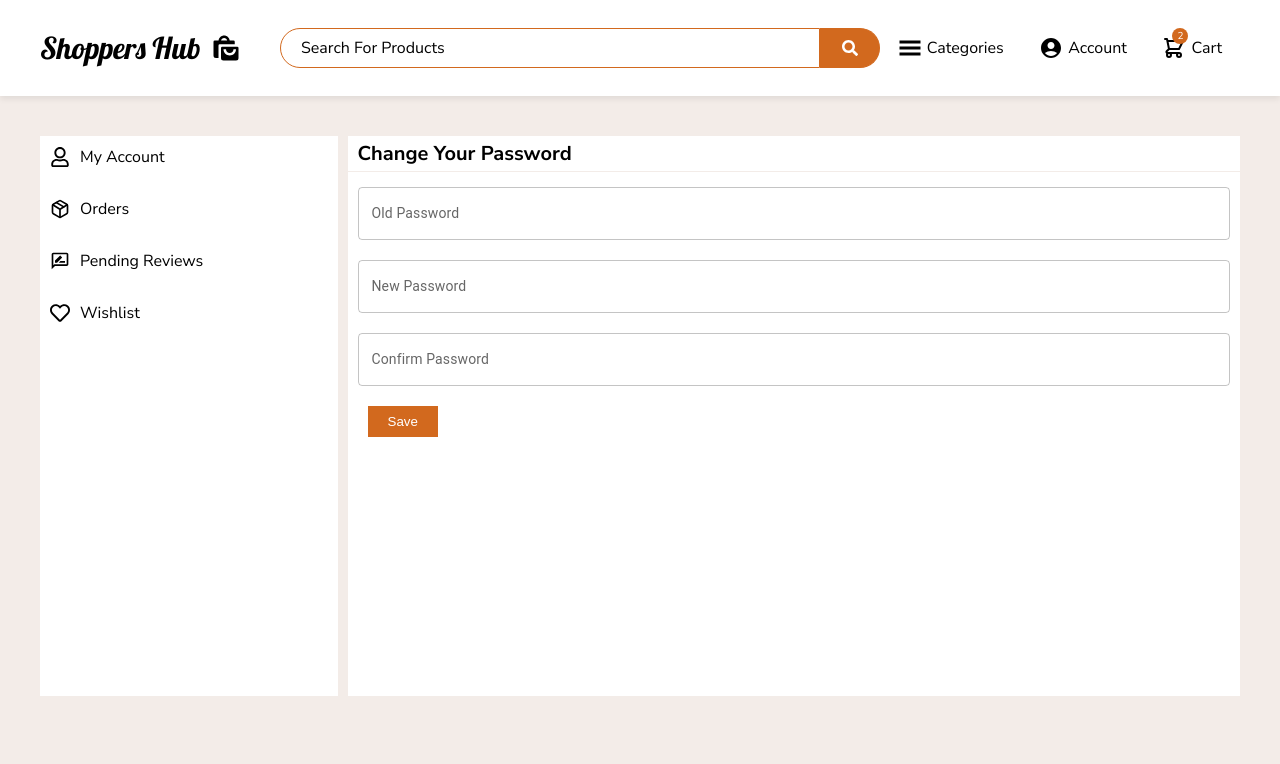
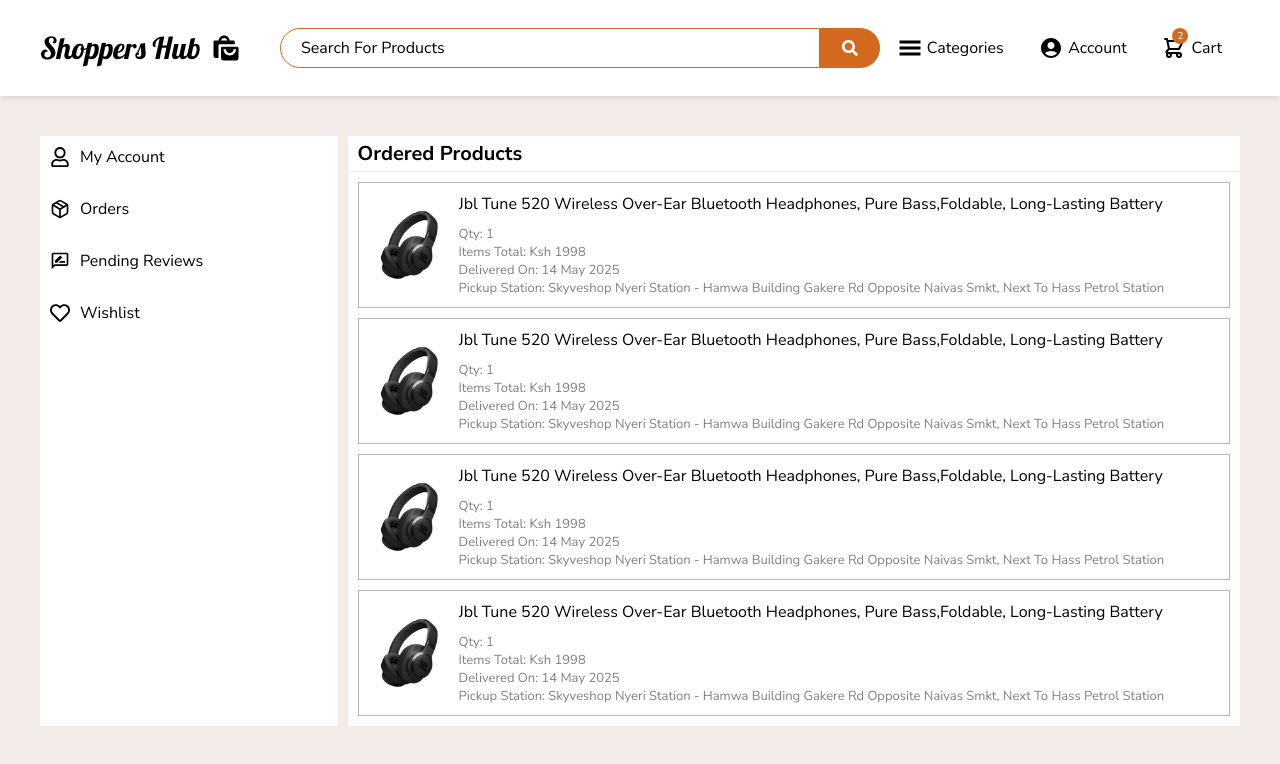
Before and after one commit to Levis155/shoppers-hub, a React (Vite) app: page / in a window 1280 px wide. Shown: the top 764 px of the page. Built offline with nearby package versions, Linux system fonts and the light colour scheme; some icons are missing.

Commit message:
build the ordered products sections

```diff
--- a/src/Pages/CustomerPage/CustomerPage.css
+++ b/src/Pages/CustomerPage/CustomerPage.css
@@ -64,7 +64,8 @@
 .my-account-section-title,
 .edit-account-details-title,
 .edit-shipping-address-title,
-.edit-password-title {
+.edit-password-title,
+.ordered-products-section-title {
   padding: 0.4rem 1rem;
   border-bottom: 1px solid var(--light-gray-variant2);
   font-size: 2rem;
@@ -131,7 +132,8 @@
   color: var(--primary-color);
 }
 .edit-account-details-section,
-.edit-shipping-address-section {
+.edit-shipping-address-section,
+.edit-password-section {
   display: none;
 }
 .edit-account-details-body,
@@ -164,3 +166,55 @@
   grid-template-columns: 1fr;
   gap: 2rem;
 }
+.ordered-products-section-body {
+  display: flex;
+  flex-direction: column;
+  gap: 1rem;
+  padding: 1rem;
+}
+.ordered-product-card {
+  border: 1px solid rgb(182, 181, 181);
+  padding: 1rem;
+  display: flex;
+  align-items: center;
+  gap: 1rem;
+}
+@media screen and (max-width: 62.5em) {
+  .ordered-product-card {
+    flex-direction: column;
+  }
+}
+.ordered-product-img {
+  width: 8rem;
+  height: 8rem;
+}
+.ordered-product-img img {
+  width: 100%;
+  height: 100%;
+  object-fit: cover;
+}
+.ordered-product-headline {
+  margin-bottom: 1rem;
+  display: -webkit-box;
+  -webkit-line-clamp: 1;
+  -webkit-box-orient: vertical;
+  line-clamp: 1;
+  box-orient: vertical;
+  overflow: hidden;
+}
+.ordered-product-quantity,
+.ordered-product-items-total,
+.ordered-product-delivery-date,
+.ordered-product-pickup-station {
+  font-size: 1.3rem;
+  text-transform: capitalize;
+  color: gray;
+}
+.ordered-product-pickup-station {
+  display: -webkit-box;
+  -webkit-line-clamp: 2;
+  -webkit-box-orient: vertical;
+  line-clamp: 2;
+  box-orient: vertical;
+  overflow: hidden;
+}
--- a/src/Pages/CustomerPage/CustomerPage.jsx
+++ b/src/Pages/CustomerPage/CustomerPage.jsx
@@ -60,6 +60,7 @@
           <EditAccountDetails />
           <EditShippingAddress />
           <EditPassword />
+          <OrderedProducts />
         </div>
       </div>
     </>
@@ -173,9 +174,9 @@
           }}
         />
 
-              <div>
-        <button className="save-account-details-btn">save</button>
-      </div>
+        <div>
+          <button className="save-account-details-btn">save</button>
+        </div>
       </form>
     </div>
   );
@@ -370,4 +371,46 @@
     </div>
   );
 }
+
+function OrderedProducts() {
+  return (
+    <div className="ordered-products-section">
+      <p className="ordered-products-section-title">ordered products</p>
+
+      <div className="ordered-products-section-body">
+        <OrderedProduct />
+        <OrderedProduct />
+        <OrderedProduct />
+        <OrderedProduct />
+      </div>
+    </div>
+  );
+}
+
+function OrderedProduct () {
+  return(
+            <div className="ordered-product-card">
+          <div className="ordered-product-img">
+            <img src="src\assets\jbl-live.png" alt="" />
+          </div>
+          <div className="ordered-product-details">
+            <p className="ordered-product-headline">
+              Jbl Tune 520 Wireless Over-Ear Bluetooth Headphones, Pure
+              Bass,Foldable, Long-Lasting Battery
+            </p>
+            <p className="ordered-product-quantity">qty: 1</p>
+            <p className="ordered-product-items-total">items total: ksh 1998</p>
+            <p className="ordered-product-delivery-date">
+              delivered on: 14 May 2025
+            </p>
+            <p className="ordered-product-pickup-station">
+              pickup station: Skyveshop Nyeri Station - Hamwa building Gakere rd
+              Opposite Naivas Smkt, Next to hass petrol station
+            </p>
+          </div>
+        </div>
+  )
+}
+
+
 export default CustomerPage;
```
